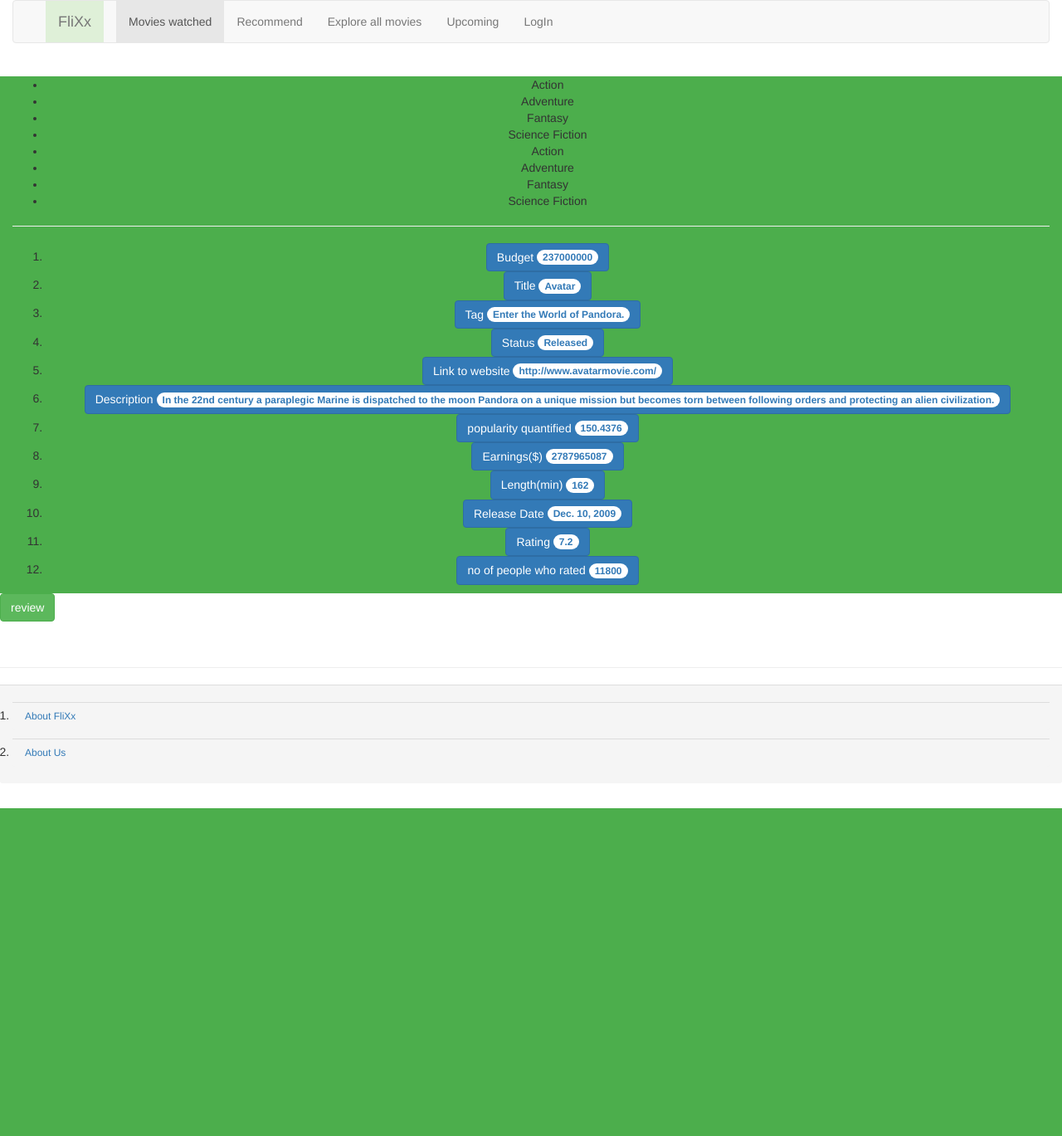
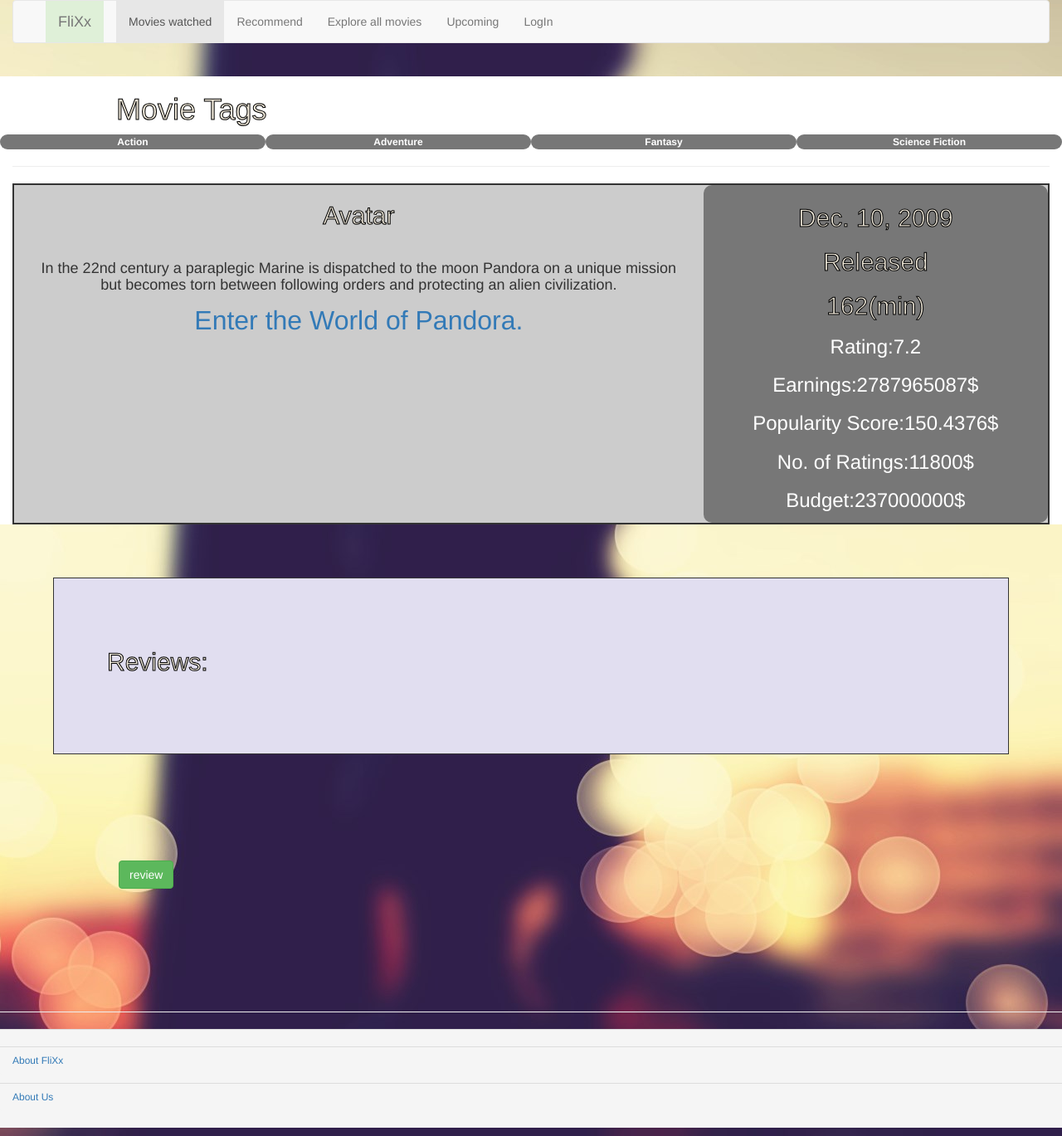
Before and after one commit to hairav/Django_project, a Django app: page /FliXx/2 in a window 1280 px wide. Shown: the whole page at 83% size. Before the commit the page ends 974 px from the top, so only its background shows below. Run offline with Django 3.2, Linux system fonts and the light colour scheme; data comes from the database, SQL or seed files in the repository; both versions use the stored data as it was after the commit; some libraries are stand-ins or nearby versions.

Commit message:
improved front-end.

```diff
--- a/flixx/forms.py
+++ b/flixx/forms.py
@@ -12,7 +12,7 @@ class LogIn(forms.Form):
    Username=forms.CharField(max_length=10)
    Password=forms.CharField(widget=forms.PasswordInput())
 class reviewing(forms.Form):
-    review=forms.CharField(max_length=500)
+    review=forms.CharField(max_length=500,widget=forms.Textarea())
 
 class search (forms.Form):
     Search = forms.CharField(max_length=50)
--- a/flixx/templates/flixx/Detailedview.html
+++ b/flixx/templates/flixx/Detailedview.html
@@ -3,62 +3,61 @@
     FliXx | Movie no. {{ movie.id }}
 {% endblock %}
 {% block content %}
-    <div class="container-fluid" style="background-color: #4cae4c">
+    <div class="container-fluid" style="background-color:#ffffff ">
+        <h1  style="margin-left: 10%">Movie Tags</h1>
         <center>
-            <ul>
+
+            <div class="row">
                 {% for i in g %}
-                    <li>{{ i }}</li>
+                    <span class="col-md-3 badge">{{ i }}</span>
                 {% endfor %}
-            </ul>
+            </div>
             <hr>
-        <ol>
-            <li><button class="btn btn-primary" type="button">
-            Budget     <span class="badge">{{ movie.Budget }}</span><br>
-            </button>
-            <li><button class="btn btn-primary" type="button">
-            Title     <span class="badge">{{ movie.title }}</span><br>
-            </button>
-        <li>    <button class="btn btn-primary" type="button">
-            Tag     <span class="badge">{{ movie.tag }}</span><br>
-            </button>
-            <li><button class="btn btn-primary" type="button">
-            Status     <span class="badge">{{ movie.status }}</span><br>
-            </button>
-        <li>    <button class="btn btn-primary" type="button">
-            Link to website     <span class="badge">{{ movie.url }}</span><br>
-            </button>
-            <li><button class="btn btn-primary" type="button">
-            Description     <span class="badge">{{ movie.overview }}</span><br>
-            </button>
-        <li>    <button class="btn btn-primary" type="button">
-            popularity quantified     <span class="badge">{{ movie.popularity }}</span><br>
-            </button>
-            <li><button class="btn btn-primary" type="button">
-            Earnings($)  <span class="badge">{{ movie.revenue }}</span><br>
-            </button>
-        <li>    <button class="btn btn-primary" type="button">
-            Length(min)     <span class="badge">{{ movie.runtime }}</span><br>
-            </button>
-            <li><button class="btn btn-primary" type="button">
-            Release Date    <span class="badge">{{ movie.dateofrelease }}</span><br>
-            </button>
-            <li><button class="btn btn-primary" type="button">
-            Rating     <span class="badge">{{ movie.averagerating }}</span><br>
-            </button>
-            <li><button class="btn btn-primary" type="button">
-            no of people who rated     <span class="badge">{{ movie.nutr }}</span><br>
-            </button></ol>
+
+         <div class="container-fluid" style="background-color: #cccccc;border :solid 2px">
+             <div class="row">
+                 <div class="col-md-8">
+                     <div class="container-fluid">
+                         <h2 class="row " style="margin-bottom: 5%">{{ movie.title }}</h2>
+                         <h4>{{ movie.overview }}</h4>
+                         <a href="{{ movie.url }}" style="font-size:xx-large; margin-top: 10%">{{ movie.tag }}</a>
+                     </div>
+                 </div>
+
+                 <span class="col-md-4 badge">
+                     <div class="container-fluid">
+                     <h2 class="row">{{ movie.dateofrelease }}</h2>
+                         <h2 class="row">{{ movie.status }}</h2>
+                         <h2 class="row">{{ movie.runtime }}(min)</h2>
+                         <h3 class="row">Rating:{{ movie.averagerating }}</h3>
+                         <h3 class="row">Earnings:{{ movie.revenue }}$</h3>
+                         <h3 class="row">Popularity Score:{{ movie.popularity }}$</h3>
+                         <h3 class="row">No. of Ratings:{{ movie.nutr }}$</h3>
+                         <h3 class="row">Budget:{{ movie.Budget }}$</h3>
+                     </div>
+                 </span>
+
+             </div>
+
+         </div>
+
+
 
         </center>
     </div>
-    <div>
+
+    <div class="container-fluid" style="margin: 5%; padding: 5% ;border: solid 1px; background-color: #e1def0">
+        <h2>Reviews:</h2><br>
         {% for review in reviews %}
-            <div>{{ review.user }} has these views on the movie :-</div><center><span>{{ review.l }}</span></center>
+            <div class="badge">{{ review.user }} :-</div>
+            <span>{{ review.l }}</span><br>
         {% endfor %}
     </div>
-    <div>
-    {% if not reviewed %}
+    <div class="container-fluid" style="margin: 10%">
+    <div class="row">
+    {% if 1 %}
         {% include 'flixx/form.html' %}
     {% endif %}
     </div>
+    </div>
 {% endblock %}
--- a/flixx/templates/flixx/base.html
+++ b/flixx/templates/flixx/base.html
@@ -6,8 +6,15 @@
     {% load staticfiles %}
     <link rel="stylesheet" href="{% static 'flixx/css/bootstrap.min.css' %}">
     <title>{% block title %}{% endblock %}</title>
+    <style>
+        h1 ,h2 {
+            color: #ece5d6;
+   -webkit-text-stroke: 1px black;
+}
+    </style>
 </head>
-<body>
+
+<body {% load staticfiles %} style="background:url({% static 'flixx/images/blur-photos-26354-27045-hd-wallpapers.jpg' %}) no-repeat fixed 100% 100%">
   <div class="container-fluid">
      <div class="navbar navbar-default float-right">
          <div class="navbar-header float-left">
@@ -47,13 +54,13 @@
     {% block content %}{% endblock %}
 
   <div>
-<span class="container">
+<div class="row">
 <hr style="color:#23527c">
 <ol class="panel-footer">
     <li><a href=""><h6 class="panel-footer">About FliXx</h6></a> </li>
     <li><a href="/FliXx/aboutus"><h6 class="panel-footer">About Us</h6></a></li>
 </ol>
 
-</span></div>
+</div></div>
 </body>
 </html>
--- a/flixx/templates/flixx/form.html
+++ b/flixx/templates/flixx/form.html
@@ -1,9 +1,11 @@
-<div class="form-group">
-<form class="form-horizontal" method="post" action="{{ url }}">{% csrf_token %}
+<div class="container-fluid">
+<form class="form-vertical" method="post" action="{{ url }}">
+    {% csrf_token %}
 {% for field in form %}
-    <div class="fieldWrapper" style="padding: 1%">
+    <div class="row" style="padding: 1%">
                     {{ field.errors }}
-                    <span class="float-left">{{ field.label_tag }}</span> <span class="float-right">{{ field }}</span>
+                    <span class="float-left">{{ field.label_tag }}</span>
+                    <div class="row">{{ field }}</div>
                     {% if field.help_text %}
                     <p class="help">{{ field.help_text|safe }}</p>
                     {% endif %}
--- a/flixx/templates/flixx/home.html
+++ b/flixx/templates/flixx/home.html
@@ -3,7 +3,7 @@
 {% block content %}
     <div>
         {% include 'flixx/description.html' %}
-    <center><strong><h2>Latest Movies</h2></strong></center>
+    <center><strong><h1>Latest Movies</h1></strong></center>
             {% if 'Username' not in request.session %}<h1><center><b>{{ message }}</b></center></h1>
 
                     <div class="col-sm-9 row" style="width: 70%;float: left; height:70%;overflow: auto;">
@@ -16,7 +16,7 @@
                     {% endfor %}
 
                     </div>
-                <span class="col-sm-3 float-right" ">
+                <span class="col-sm-3 float-right" >
                             {% include 'flixx/form.html' %}
                         </span>
             {% else %}
--- a/flixx/views.py
+++ b/flixx/views.py
@@ -10,7 +10,6 @@ from sklearn.tree import DecisionTreeClassifier
 
 
 movies = movie.objects.all()
-
 
 def home(request):
     message = ''
@@ -143,11 +142,13 @@ def detailedview(request, id):
     for i in movies:
         if int(id) == int(i.id):
             s = set()
+            o=[]
             g = []
             for j in i.genres.all():
                 if j.Name not in s:
-                    if j not in g:
+                    if j.Name not in o:
                         g.append(j)
+                        o.append(j.Name)
             print (form)
             return render(request, 'flixx/Detailedview.html', {'reviewed':reviewed,'url':l,'action':'review','form':form,'reviews':re,'g':g,'s':a,'movie': i, 'message': message})
     message = "Your Credentials did not match any existing movie data please try again."
```
Also changed, not shown: flixx/templates/flixx/explore.html (+7 -6 lines), flixx/templates/flixx/thumnails.html (+5 -5 lines), db.sqlite3, flixx/static/flixx/images/691376_G.jpg (added), flixx/static/flixx/images/blur-photos-26354-27045-hd-wallpapers.jpg (added), flixx/static/flixx/images/lights_night_city_blurring_9813_3840x2400.jpg (added), flixx/static/flixx/images/wordpress-video-backgrounds.jpg (added), 5 other files.
